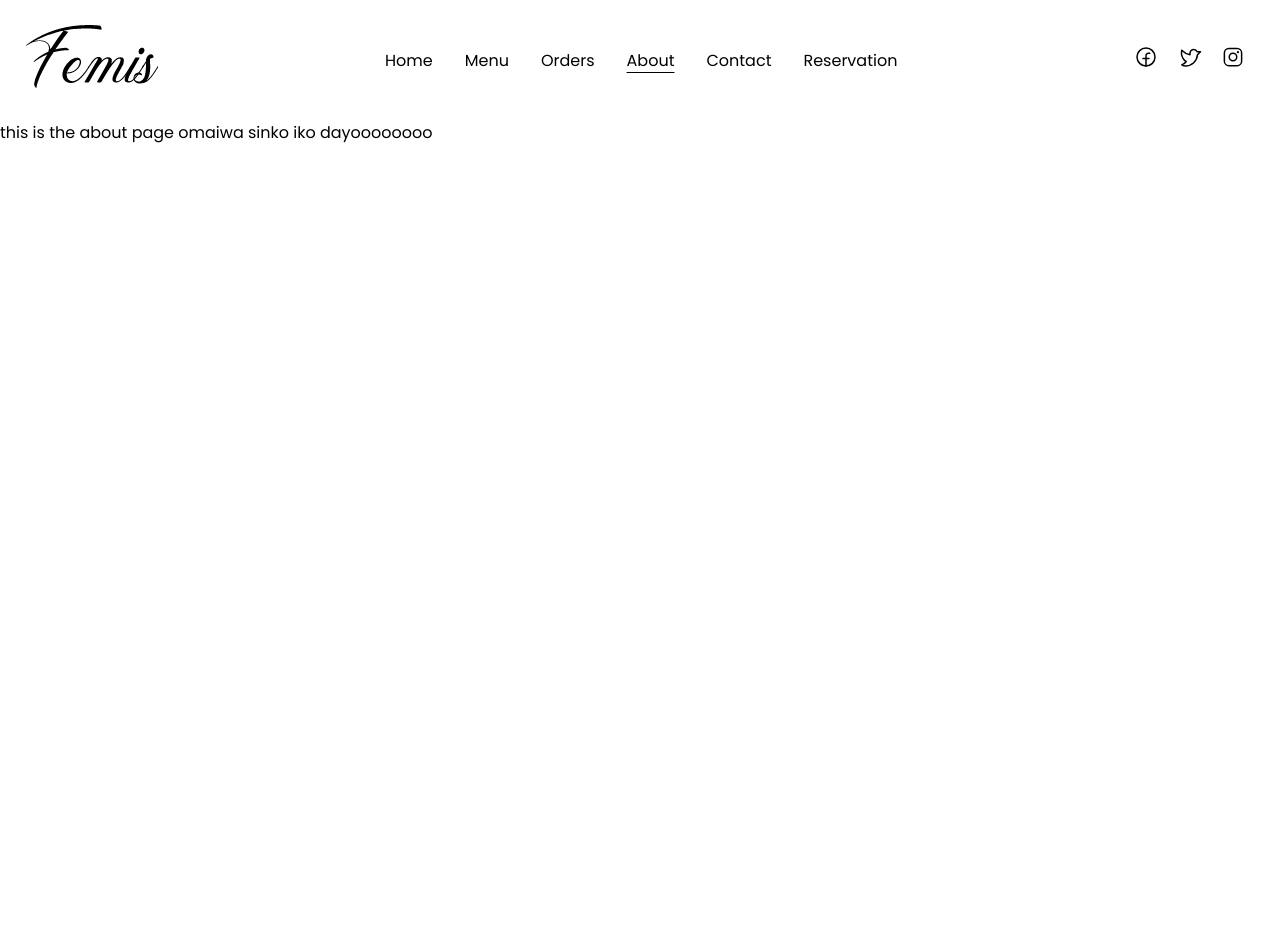
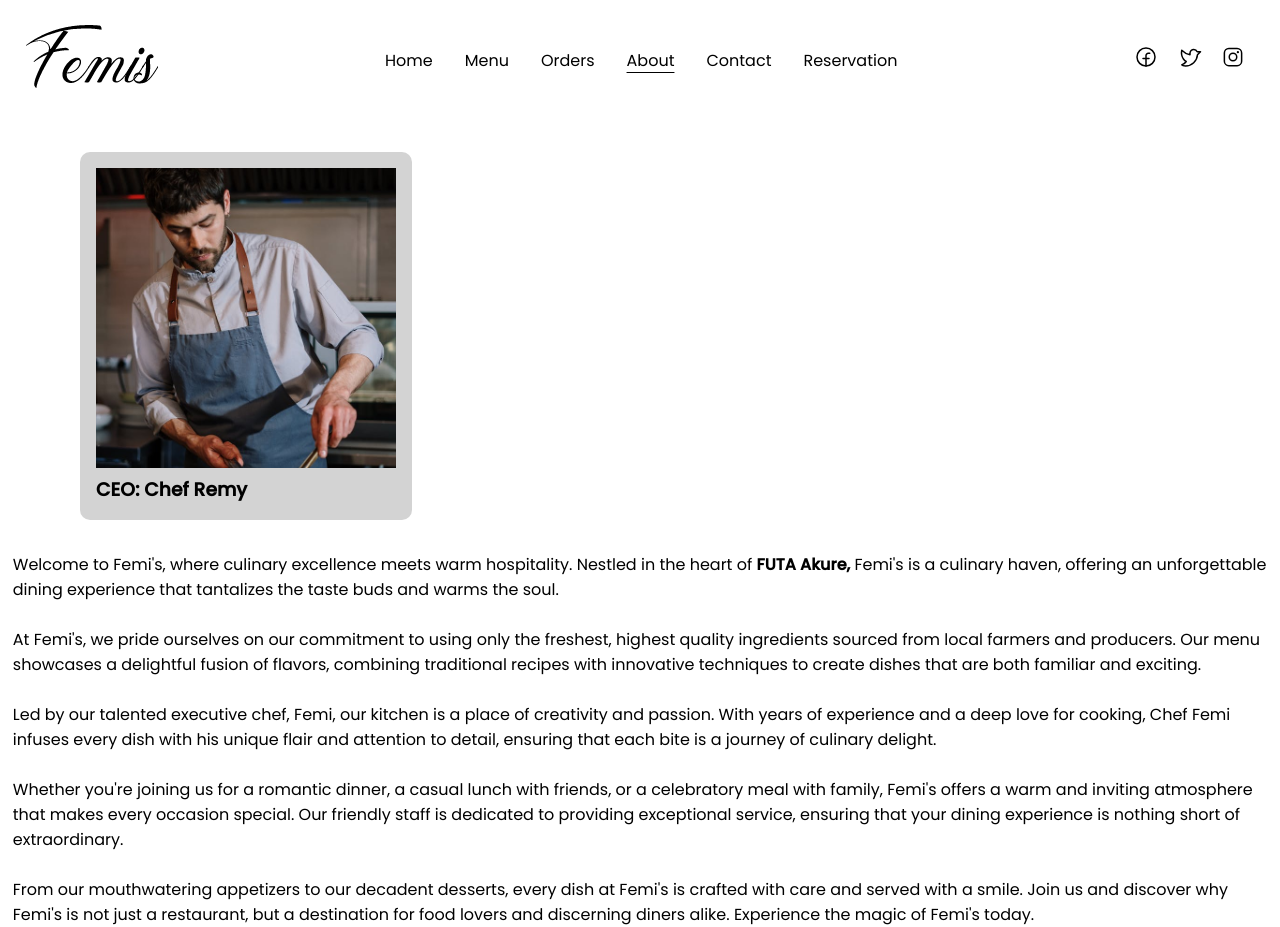
Before and after one commit to femiopebiyi/restaurant-site, a React (Vite) app: page /about in a window 1280 px wide. Before the commit the page ends 800 px from the top, so only its background shows below. Built offline with nearby package versions, Linux system fonts and the light colour scheme; a web font is replaced by a local one.

Commit message:
working with about page

```diff
--- a/src/App.css
+++ b/src/App.css
@@ -549,6 +549,27 @@ header{
     box-shadow: 0 6px 20px rgb(0 118 255 / 23%);
 }
 
+.founder{
+    margin-top: 2em;
+    width: fit-content;
+    padding: 1em;
+    border-radius: 10px;
+    margin-left: 5em;
+    background-color: lightgrey;
+
+}
+
+.about-femi{
+    width: 98%;
+    margin: 2em auto 0 auto;
+
+}
+.founder img{
+    width: 300px;
+    height: 300px;
+    object-fit: cover;
+}
+
 @media screen and (max-width: 675px) {
 
     header{
--- a/src/pages/About/About.tsx
+++ b/src/pages/About/About.tsx
@@ -1,11 +1,32 @@
-
+import founder from "../../assets/images/founder.jpg"
 
 
 
 const About = () => {
   return (
-    <div>
-      this is the  about page omaiwa sinko iko dayoooooooo
+    <div className="about-con">
+      <div className="founder">
+        <img src= {founder} alt="" className="founder-pic" />
+        <h3>CEO: Chef Remy</h3>
+      </div>
+
+      <p className="about-femi">
+                  Welcome to Femi's, where culinary excellence meets warm hospitality. Nestled in the heart of <b>FUTA Akure,</b> Femi's is a culinary haven, offering an unforgettable dining experience that tantalizes the taste buds and warms the soul.
+                  <br />
+                  <br />
+
+          At Femi's, we pride ourselves on our commitment to using only the freshest, highest quality ingredients sourced from local farmers and producers. Our menu showcases a delightful fusion of flavors, combining traditional recipes with innovative techniques to create dishes that are both familiar and exciting.
+          <br />
+          <br />
+          Led by our talented executive chef, Femi, our kitchen is a place of creativity and passion. With years of experience and a deep love for cooking, Chef Femi infuses every dish with his unique flair and attention to detail, ensuring that each bite is a journey of culinary delight.
+          <br />
+          <br />
+          Whether you're joining us for a romantic dinner, a casual lunch with friends, or a celebratory meal with family, Femi's offers a warm and inviting atmosphere that makes every occasion special. Our friendly staff is dedicated to providing exceptional service, ensuring that your dining experience is nothing short of extraordinary.
+          <br />
+          <br />
+
+          From our mouthwatering appetizers to our decadent desserts, every dish at Femi's is crafted with care and served with a smile. Join us and discover why Femi's is not just a restaurant, but a destination for food lovers and discerning diners alike. Experience the magic of Femi's today.
+      </p>
     </div>
   )
 }
```
Also changed, not shown: src/assets/images/founder.jpg (added).
